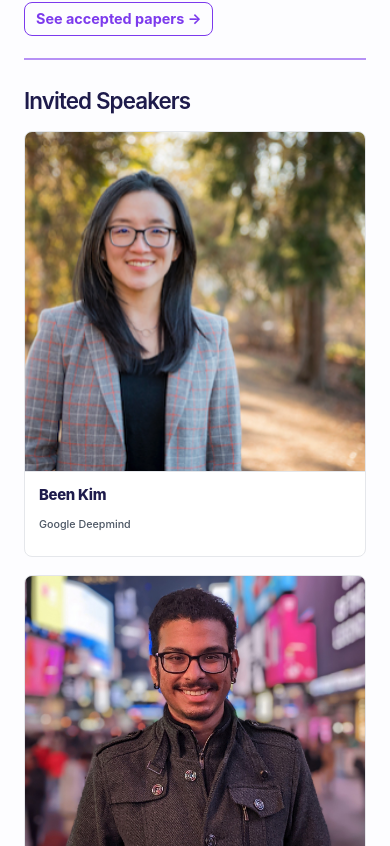
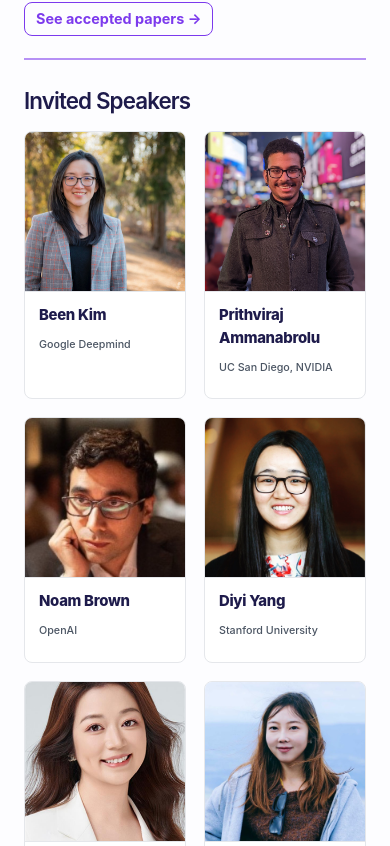
Before and after one commit to learning-situated-interaction/learning-situated-interaction.github.io, a React (Vite) app: page / in a window 390 px wide. Shown: the part 2318-3164 px from the top of the page. Built offline with nearby package versions, Linux system fonts and the light colour scheme.

Commit message:
Shrink speaker and organizer cards, max four per row
Co-Authored-By: Claude Opus 5.5 <noreply@anthropic.com>

```diff
--- a/src/styles.css
+++ b/src/styles.css
@@ -404,7 +404,9 @@ a.logistics-item:hover {
 
 .grid-layout {
   display: grid;
-  grid-template-columns: repeat(auto-fill, minmax(187px, 1fr));
+  /* 170px cards: the 850px container fits at most four per row */
+  grid-template-columns: repeat(auto-fill, 170px);
+  justify-content: start;
   gap: 18px;
   max-width: 850px;
   margin: 0 auto;
@@ -481,6 +483,10 @@ a.logistics-item:hover {
   .logistics-bar { flex-direction: column; gap: 12px; }
   h1 { font-size: 3.5rem; }
   .hero { padding: 40px 0 24px; }
+}
+
+@media (max-width: 480px) {
+  .grid-layout { grid-template-columns: repeat(2, minmax(0, 1fr)); }
 }
 
 .session-divider td {
```
